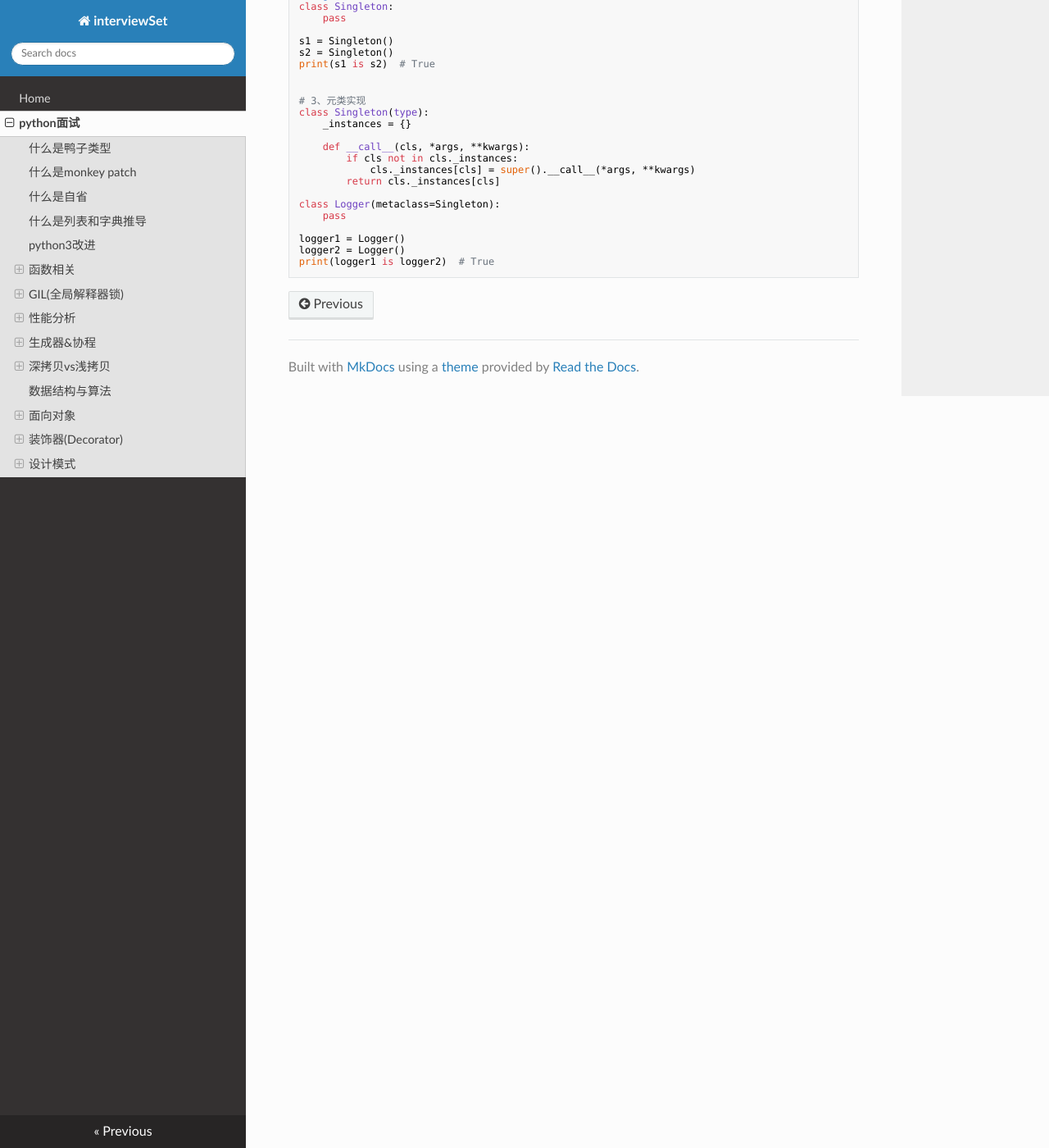
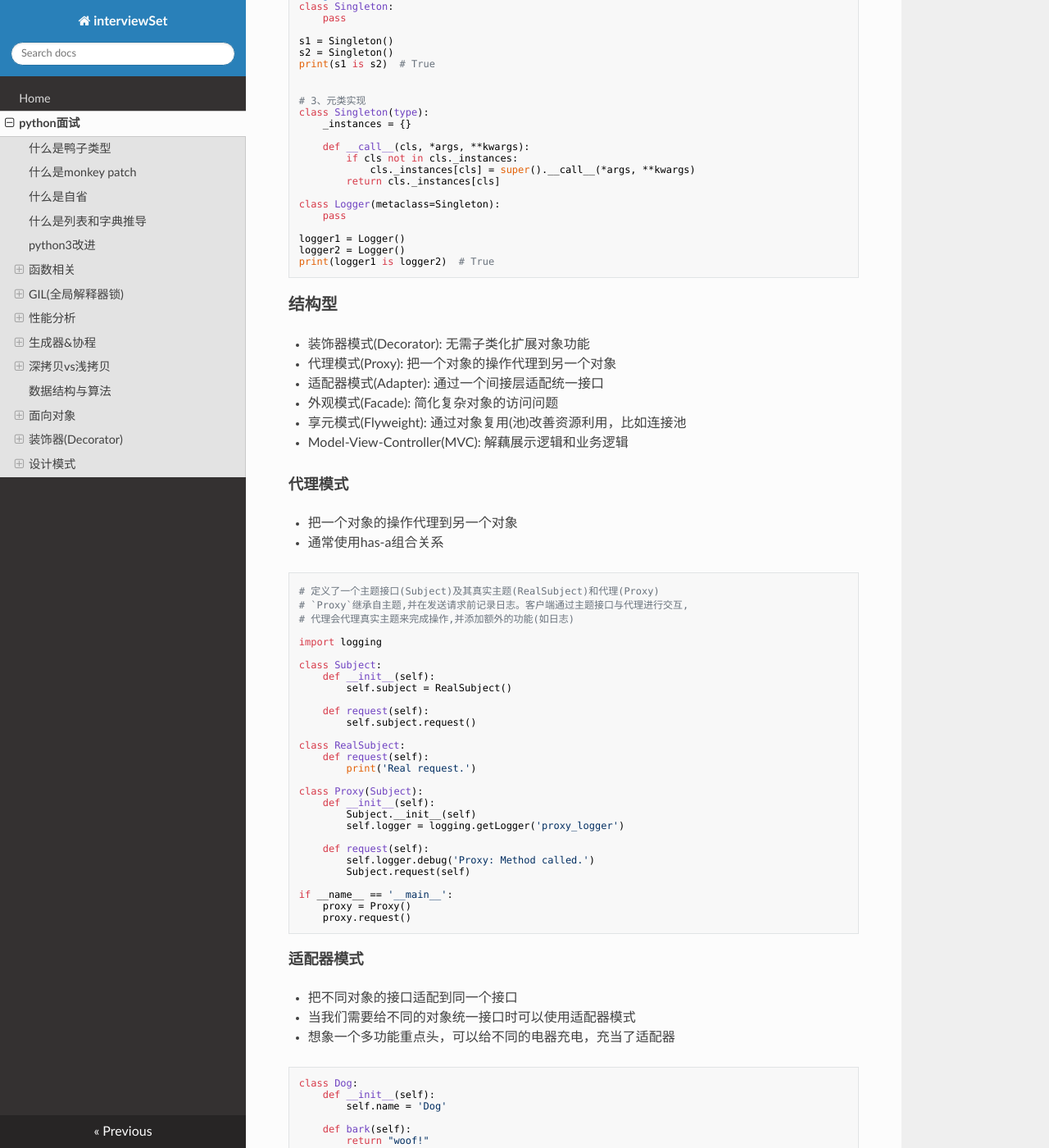
Before and after one commit to cpmango/interview, an MkDocs documentation site: the page built from docs/python面试.md, in a window 1280 px wide and 1400 px high, scrolled down 15843 px. Shown: the whole window at 82% size. Built offline with MkDocs 1.6.1, drawn with Linux system fonts in a browser that asks for light colours; nearby versions of some CDN libraries; some of the changed text lies outside the part shown.

Commit message:
添加结构型设计模式

````diff
--- a/docs/python面试.md
+++ b/docs/python面试.md
@@ -790,3 +790,84 @@ logger1 = Logger()
 logger2 = Logger()
 print(logger1 is logger2)  # True
 ```
+
+### 结构型
+- 装饰器模式(Decorator): 无需子类化扩展对象功能
+- 代理模式(Proxy): 把一个对象的操作代理到另一个对象
+- 适配器模式(Adapter): 通过一个间接层适配统一接口
+- 外观模式(Facade): 简化复杂对象的访问问题
+- 享元模式(Flyweight): 通过对象复用(池)改善资源利用，比如连接池
+- Model-View-Controller(MVC): 解藕展示逻辑和业务逻辑
+#### 代理模式
+- 把一个对象的操作代理到另一个对象
+- 通常使用has-a组合关系
+```python
+# 定义了一个主题接口(Subject)及其真实主题(RealSubject)和代理(Proxy)
+# `Proxy`继承自主题,并在发送请求前记录日志。客户端通过主题接口与代理进行交互,
+# 代理会代理真实主题来完成操作,并添加额外的功能(如日志)
+
+import logging
+
+class Subject:
+    def __init__(self):
+        self.subject = RealSubject()
+
+    def request(self):
+        self.subject.request()
+
+class RealSubject:
+    def request(self):
+        print('Real request.')
+
+class Proxy(Subject):
+    def __init__(self):
+        Subject.__init__(self)
+        self.logger = logging.getLogger('proxy_logger')
+
+    def request(self):
+        self.logger.debug('Proxy: Method called.')
+        Subject.request(self)
+
+if __name__ == '__main__':
+    proxy = Proxy()
+    proxy.request()
+```
+
+#### 适配器模式
+- 把不同对象的接口适配到同一个接口
+- 当我们需要给不同的对象统一接口时可以使用适配器模式
+- 想象一个多功能重点头，可以给不同的电器充电，充当了适配器
+```python
+class Dog:
+    def __init__(self):
+        self.name = 'Dog'
+
+    def bark(self):
+        return "woof!"
+
+
+class Cat:
+    def __init__(self):
+        self.name = 'Cat'
+
+    def meow(self):
+        return "meow!"
+
+
+class Adapter:
+    def __init__(self, obj, **adapted_method):
+        self.obj = obj
+        self.__dict__.update(adapted_method)
+
+    def __getattr__(self, attr):
+        return getattr(self.obj, attr)
+
+
+objects = []
+dog = Dog()
+objects.append(Adapter(dog, make_noise=dog.bark))
+cat = Cat()
+objects.append(Adapter(cat, make_noise=cat.meow))
+for obj in objects:
+    print("A {0} goes {1}".format(obj.name, obj.make_noise()))
+```
````
